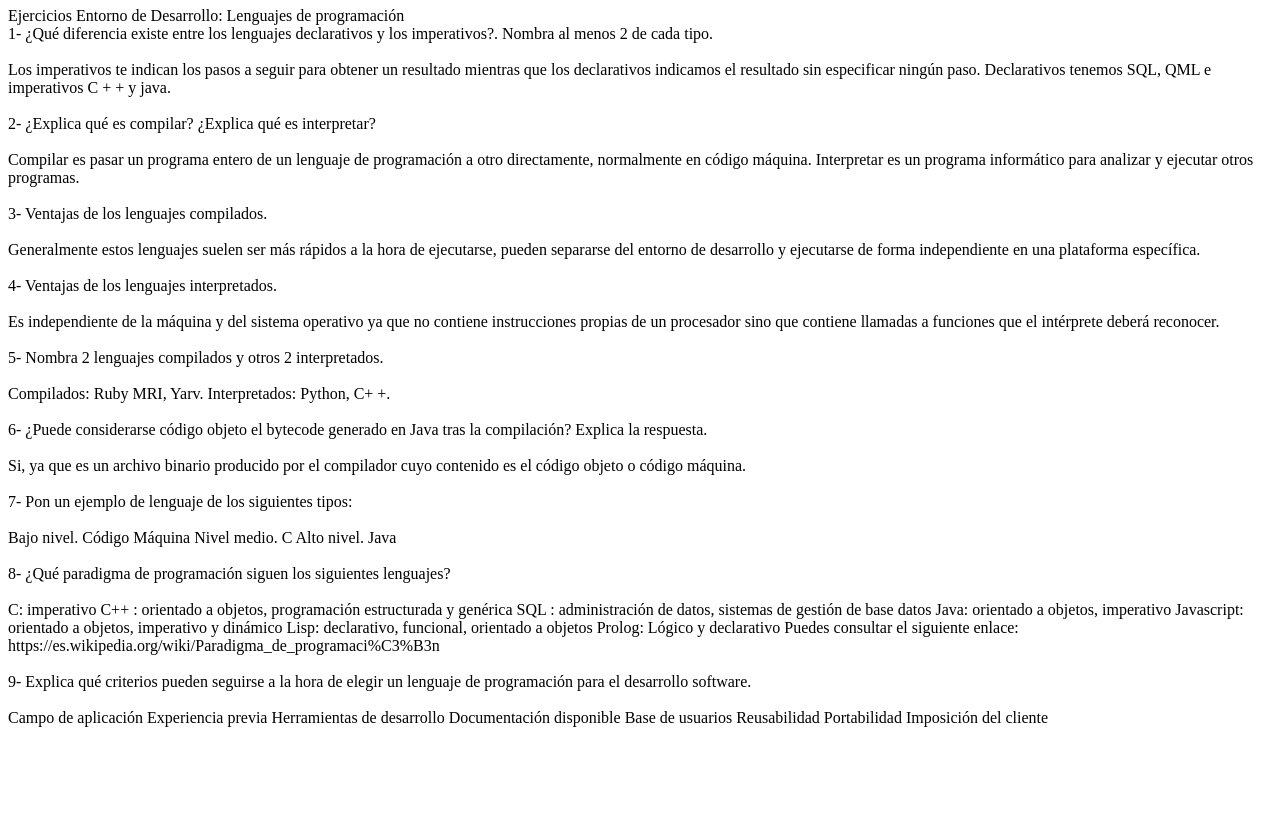
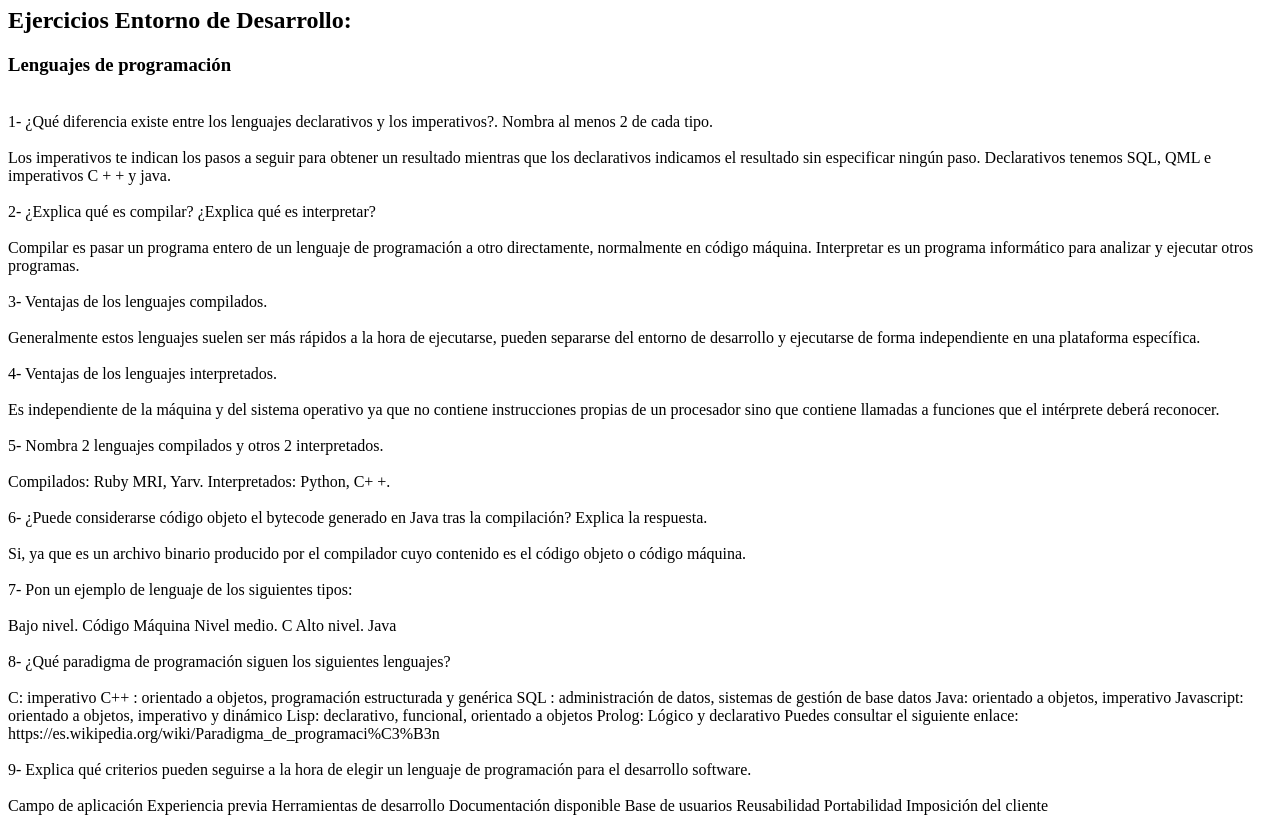
Before and after one commit to ManuHervas/ManuHervas.github.io, a plain HTML site: page Tema1.html/tema1.html in a window 1280 px wide. Shown: the part 99-930 px from the top of the page. Before the commit the page ends 842 px from the top, so only its background shows below. Drawn offline with Linux system fonts and the light colour scheme.

Commit message:
Update tema1.html

```diff
--- a/Tema1.html/tema1.html
+++ b/Tema1.html/tema1.html
@@ -6,9 +6,9 @@
 
     <body>
       <h1>Actividades tema 1 </h1>
-      <p>Ejercicios Entorno de Desarrollo:
+	    <p><h2> Ejercicios Entorno de Desarrollo:</h2>
 
-Lenguajes de programación
+	    <h3> Lenguajes de programación </h3>
 
 <br>1- ¿Qué diferencia existe entre los lenguajes declarativos y los imperativos?. Nombra al menos 2 de cada tipo. </br>
 
```
